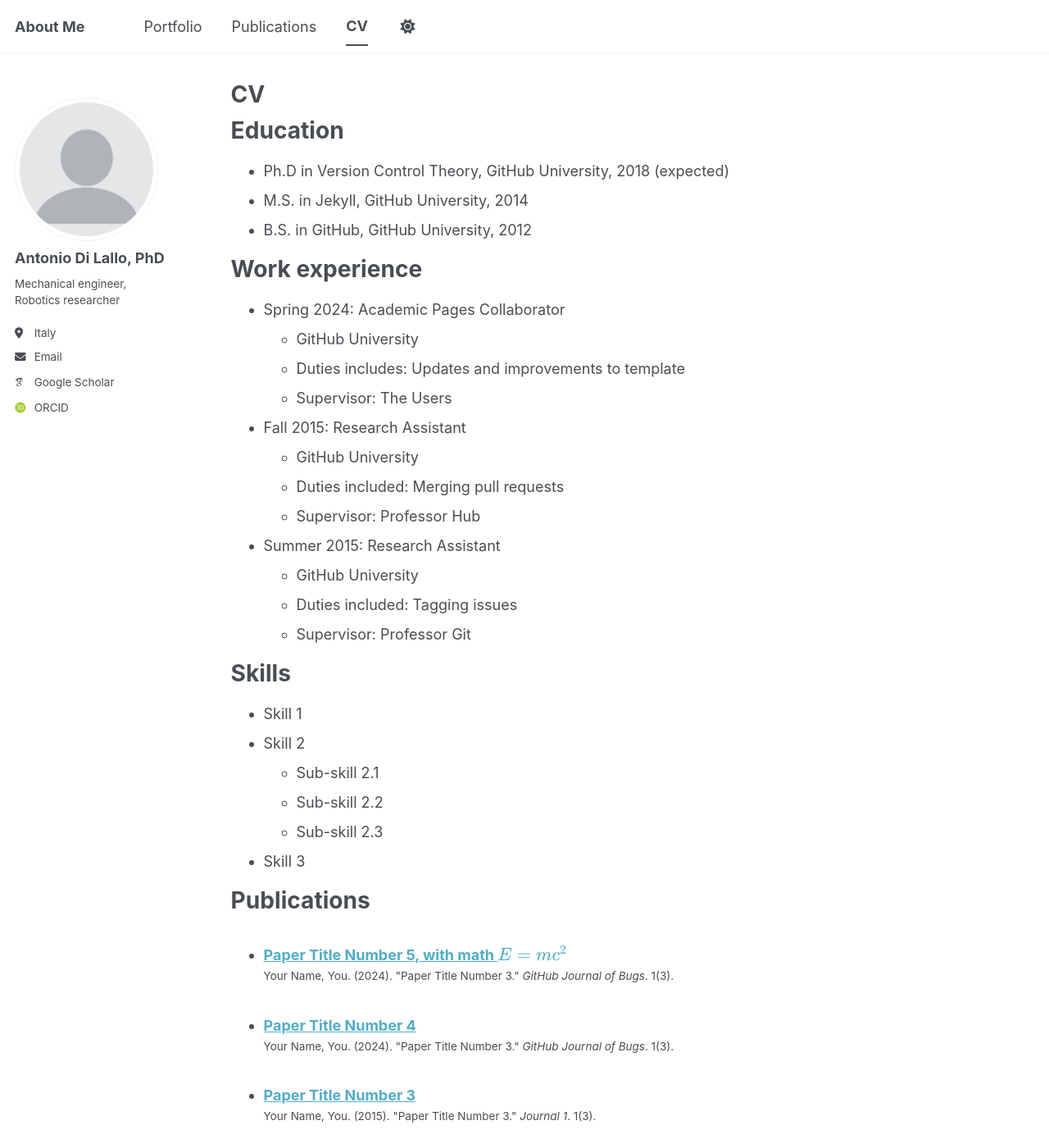
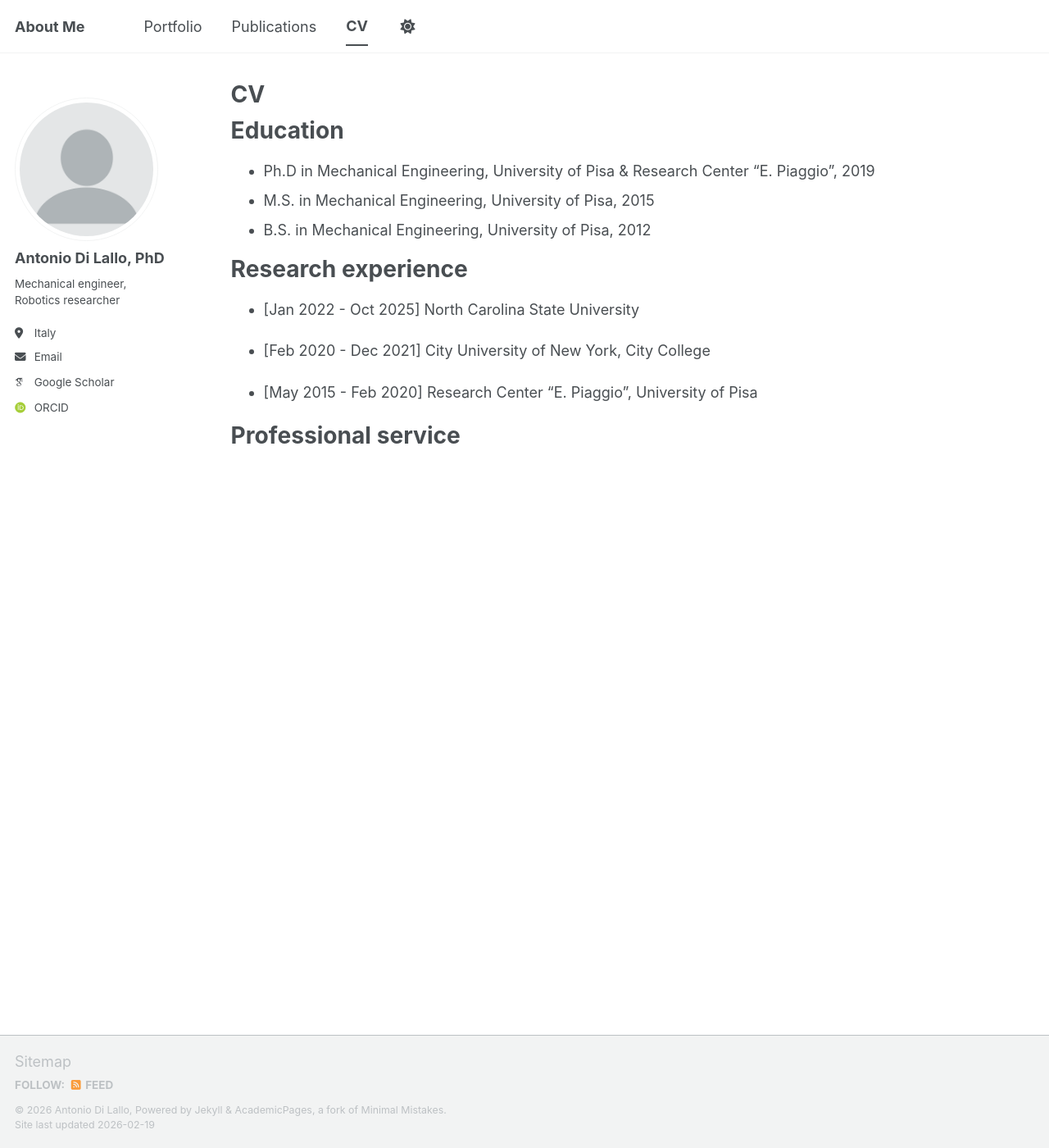
Before and after one commit to AnDiLa/andila.github.io, a Jekyll site: the page built from _pages/cv.md, in a window 1280 px wide and 1400 px high. Shown: the whole window at 82% size. Built offline with Jekyll 4.4.1, drawn with Linux system fonts in a browser that asks for light colours; some web fonts are replaced; a script bundle is joined from its source files by our own code; library files that are not in the unit come from our copies; some of the changed text lies outside the part shown.

Commit message:
Update cv.md

```diff
--- a/_pages/cv.md
+++ b/_pages/cv.md
@@ -11,54 +11,17 @@ redirect_from:
 
 Education
 ======
-* Ph.D in Version Control Theory, GitHub University, 2018 (expected)
-* M.S. in Jekyll, GitHub University, 2014
-* B.S. in GitHub, GitHub University, 2012
+* Ph.D in Mechanical Engineering, University of Pisa & Research Center "E. Piaggio", 2019
+* M.S. in Mechanical Engineering, University of Pisa, 2015
+* B.S. in Mechanical Engineering, University of Pisa, 2012
 
-Work experience
+Research experience
 ======
-* Spring 2024: Academic Pages Collaborator
-  * GitHub University
-  * Duties includes: Updates and improvements to template
-  * Supervisor: The Users
+* [Jan 2022 - Oct 2025] North Carolina State University
 
-* Fall 2015: Research Assistant
-  * GitHub University
-  * Duties included: Merging pull requests
-  * Supervisor: Professor Hub
+* [Feb 2020 - Dec 2021] City University of New York, City College
 
-* Summer 2015: Research Assistant
-  * GitHub University
-  * Duties included: Tagging issues
-  * Supervisor: Professor Git
+* [May 2015 - Feb 2020] Research Center "E. Piaggio", University of Pisa
 
-Skills
+Professional service
 ======
-* Skill 1
-* Skill 2
-  * Sub-skill 2.1
-  * Sub-skill 2.2
-  * Sub-skill 2.3
-* Skill 3
-
-Publications
-======
-  <ul>{% for post in site.publications reversed %}
-    {% include archive-single-cv.html %}
-  {% endfor %}</ul>
-
-Talks
-======
-  <ul>{% for post in site.talks reversed %}
-    {% include archive-single-talk-cv.html  %}
-  {% endfor %}</ul>
-
-Teaching
-======
-  <ul>{% for post in site.teaching reversed %}
-    {% include archive-single-cv.html %}
-  {% endfor %}</ul>
-
-Service and leadership
-======
-* Currently signed in to 43 different slack teams
```
